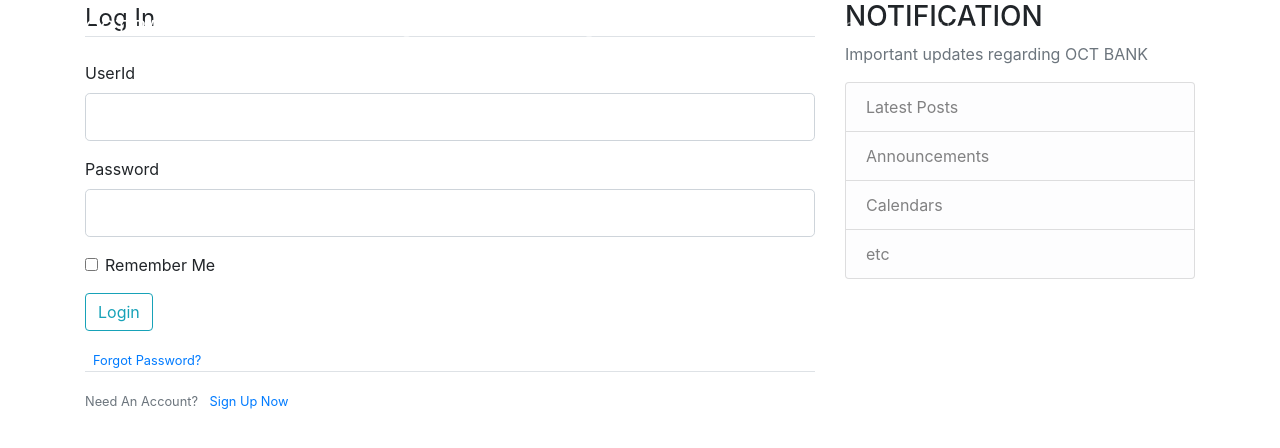
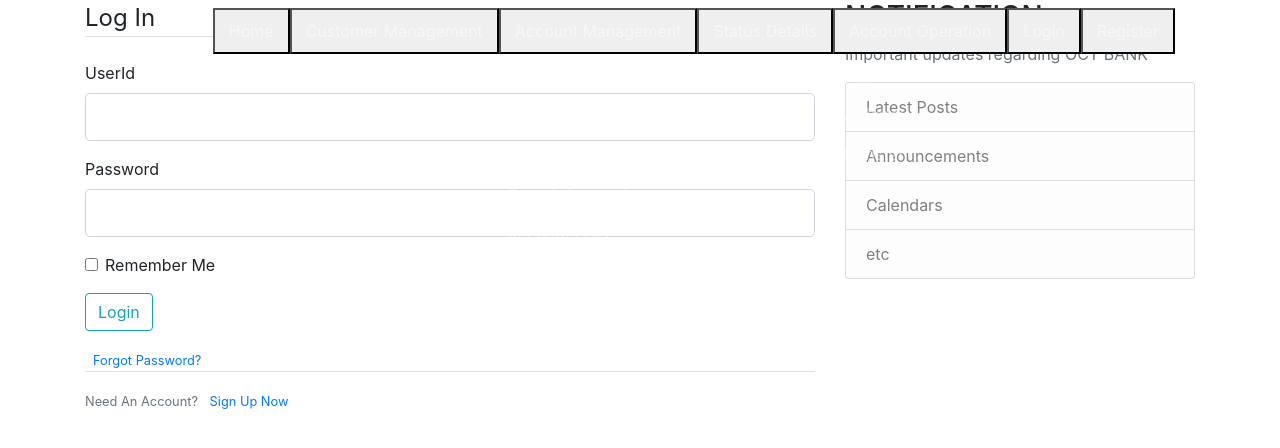
Before and after one commit to shubham103/flask_case_study, a Flask app: page /login in a window 1280 px wide. Shown: the top 448 px of the page. Run offline with Flask 2, Linux system fonts and the light colour scheme; some libraries are stand-ins or nearby versions.

Commit message:
Updated layout.html
Footer is not added

```diff
--- a/templates/layout.html
+++ b/templates/layout.html
@@ -26,18 +26,70 @@
           </button>
           <div class="collapse navbar-collapse" id="navbarToggle">
             <div class="navbar-nav mr-auto">
+                <div class="dropdown">
+                    <button class="dropbtn">
                         <a class="nav-item nav-link" href="{{ url_for('index') }}">Home</a>
+                    </button>
+                </div>
+                <div class="dropdown">
+                    <button class="dropbtn">
                         <a class="nav-item nav-link" href="{{ url_for('index') }}">Customer Management</a>
+                    </button>
+                    <div class="dropdown-content">
+                        <a class="nav-item nav-link" href="{{ url_for('index') }}">Create Customer</a>
+                        <a class="nav-item nav-link" href="{{ url_for('index') }}">Update Customer</a>
+                        <a class="nav-item nav-link" href="{{ url_for('index') }}">Delete Customer</a>
+                    </div>
+                </div>
+                <div class="dropdown">
+                    <button class="dropbtn">
                         <a class="nav-item nav-link" href="{{ url_for('index') }}">Account Management</a>
+                    </button>
+                    <div class="dropdown-content">
+                        <a class="nav-item nav-link" href="{{ url_for('index') }}">Create Account</a>
+                        <a class="nav-item nav-link" href="{{ url_for('index') }}">Delete Account</a>
+                        <a class="nav-item nav-link" href="{{ url_for('index') }}">Account Details</a>
+                        <a class="nav-item nav-link" href="{{ url_for('index') }}">Search Account</a>
+                        <a class="nav-item nav-link" href="{{ url_for('index') }}">Account Lists</a>
+                    </div>
+                </div>
+                <div class="dropdown">
+                    <button class="dropbtn">
                         <a class="nav-item nav-link" href="{{ url_for('index') }}">Status Details</a>
+                    </button>
+                    <div class="dropdown-content">
+                        <a class="nav-item nav-link" href="{{ url_for('index') }}">Statement</a>
+
+                    </div>
+                </div>
+                <div class="dropdown">
+                    <button class="dropbtn">
                         <a class="nav-item nav-link" href="{{ url_for('index') }}">Account Operation</a>
-              <a class="nav-item nav-link" href="{{ url_for('index') }}">About</a>
+                    </button>
+                    <div class="dropdown-content">
+                        <a class="nav-item nav-link" href="{{ url_for('index') }}">Deposit</a>
+                        <a class="nav-item nav-link" href="{{ url_for('index') }}">Withdraw</a>
+                        <a class="nav-item nav-link" href="{{ url_for('index') }}">Transfer</a>
+                    </div>
+                </div>
+                <div class="dropdown">
+                    <button class="dropbtn">
+                        {% if userId %}
                             <a class="nav-item nav-link" href="{{ url_for('index') }}">Logout</a>
+                        {% else %}
+                            <a class="nav-item nav-link" href="{{ url_for('login') }}">Login</a>
+                        {% endif %}
+                    </button>
                 </div>
+
+
+
             <!-- Navbar Right Side -->
-            <div class="navbar-nav">
-              <a class="nav-item nav-link" href="{{ url_for('login') }}">Login</a>
-              <a class="nav-item nav-link" href="{{ url_for('createCustomer') }}">Register</a>
+
+                <div class="dropdown">
+                    <button class="dropbtn">
+                        <a class="nav-item nav-link" href="{{ url_for('register') }}">Register</a>
+                    </button>
                 </div>
           </div>
         </div>
```
Lines whose indentation alone changed are shown as unchanged.
